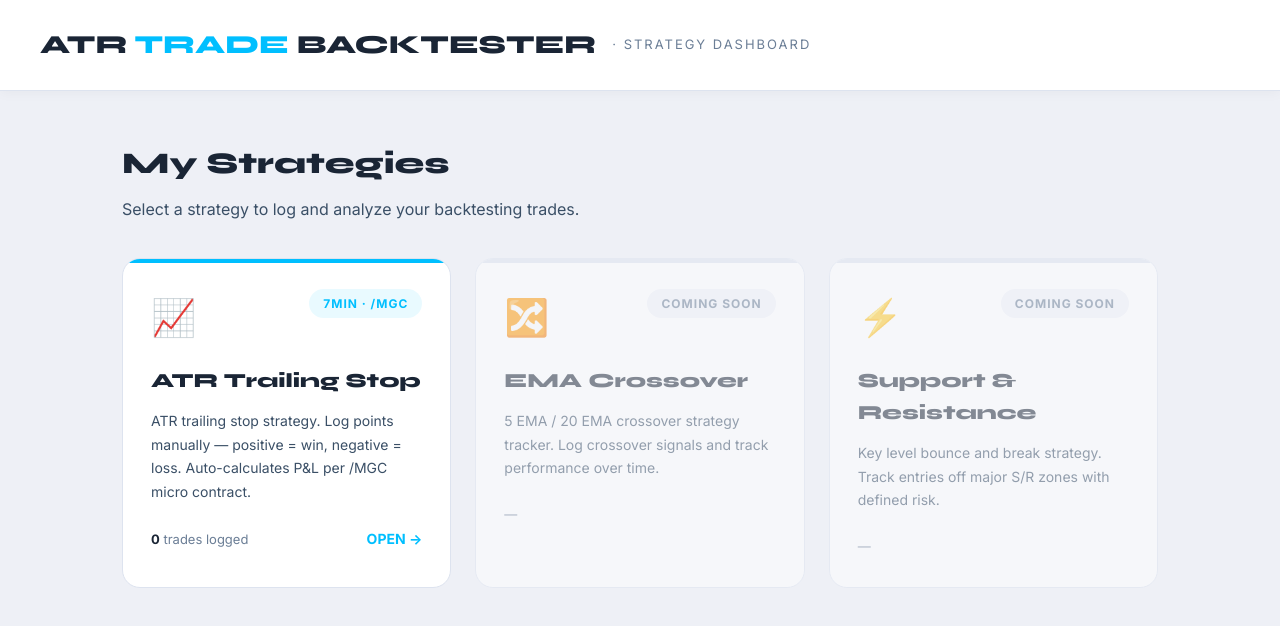
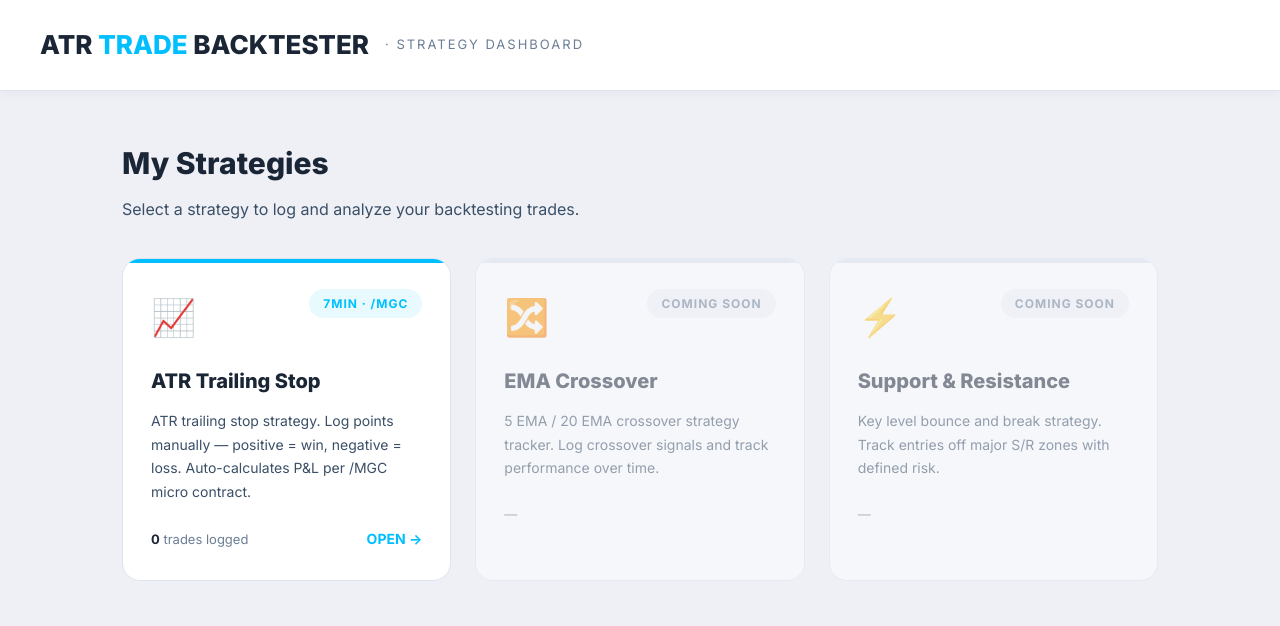
Before and after one commit to waldiralberto/atr-backtester, a React (Vite) app: page / in a window 1280 px wide. Shown: the top 626 px of the page. Built offline with nearby package versions, Linux system fonts and the light colour scheme.

Commit message:
Add files via upload

```diff
--- a/index.html
+++ b/index.html
@@ -6,7 +6,7 @@
     <title>ATR Trade Backtester</title>
     <link rel="preconnect" href="https://fonts.googleapis.com">
     <link rel="preconnect" href="https://fonts.gstatic.com" crossorigin>
-    <link href="https://fonts.googleapis.com/css2?family=Inter:wght@400;500;600;700;800&family=Syne:wght@700;800&display=swap" rel="stylesheet">
+    <link href="https://fonts.googleapis.com/css2?family=Inter:wght@400;500;600;700;800&display=swap" rel="stylesheet">
     <style>
       * { box-sizing: border-box; margin: 0; padding: 0; }
       body { font-family: 'Inter', -apple-system, BlinkMacSystemFont, 'Segoe UI', sans-serif; line-height: 1.6; -webkit-font-smoothing: antialiased; }
--- a/src/App.tsx
+++ b/src/App.tsx
@@ -10,7 +10,7 @@
 const GOLD = "#c8900a";
 const GOLD_BG = "rgba(200,144,10,0.1)";
 const F = "'Inter', -apple-system, BlinkMacSystemFont, 'Segoe UI', sans-serif";
-const FH = "'Syne', sans-serif";
+const FH = "'Inter', -apple-system, BlinkMacSystemFont, 'Segoe UI', sans-serif";
 
 const fmt = (n: number) =>
   new Intl.NumberFormat("en-US", { style: "currency", currency: "USD", minimumFractionDigits: 2 }).format(n);
```
